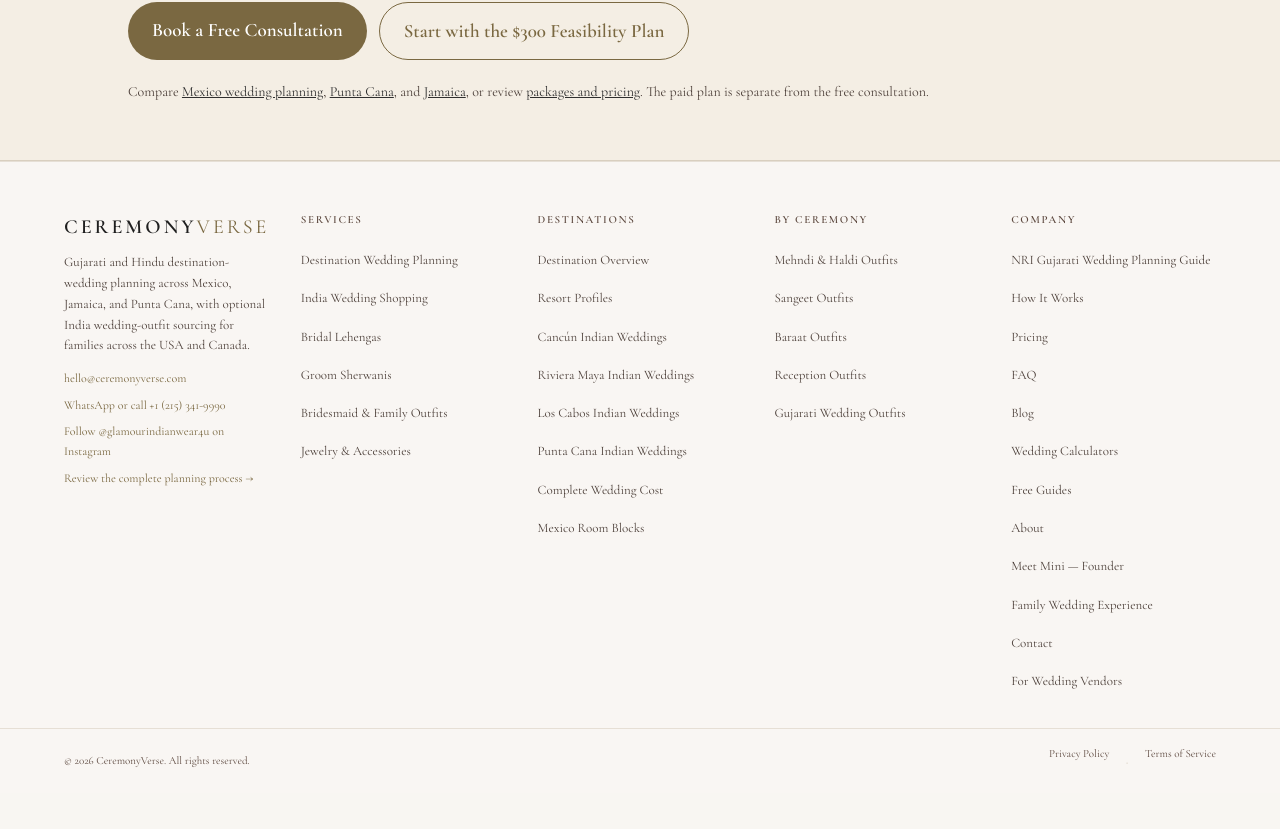
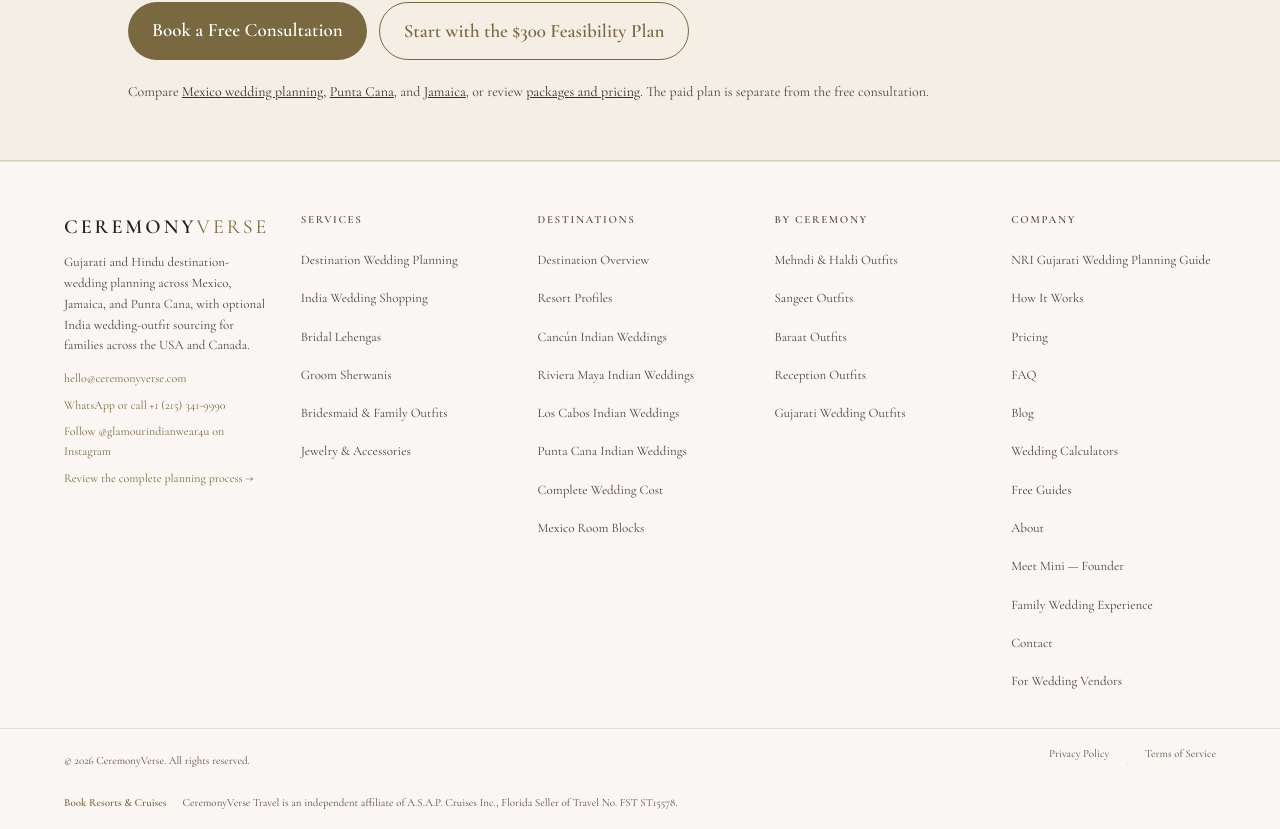
Before and after one commit to leylabernie/v0-ceremony-verse-wedding-concierge, a Next.js app: page /blog/how-to-plan-gujarati-hindu-destination-wedding-mexico in a window 1280 px wide. Shown: the part 6762-7591 px from the top of the page. Before the commit the page ends 7555 px from the top, so only its background shows below. Built offline with nearby package versions, Linux system fonts and the light colour scheme; no server answers.

Commit message:
feat: add booking portal link and disclosure to global footer

```diff
--- a/components/global-footer.tsx
+++ b/components/global-footer.tsx
@@ -157,6 +157,20 @@ export function GlobalFooter() {
             <Link href="/terms/" style={{ fontSize: "11px", color: "#5e4a40", textDecoration: "none" }}>Terms of Service</Link>
           </div>
         </div>
+        {/* Booking portal + host-agency disclosure (see agents.md disclosure rule) */}
+        <div style={{ maxWidth: "1200px", margin: "0 auto", padding: "0 24px 16px", display: "flex", flexWrap: "wrap", alignItems: "baseline", gap: "6px 16px" }}>
+          <a
+            href="https://ceremonyversetravel.com"
+            target="_blank"
+            rel="noopener noreferrer"
+            style={{ fontSize: "11px", fontWeight: 600, color: "#7a6841", textDecoration: "none" }}
+          >
+            Book Resorts & Cruises
+          </a>
+          <p style={{ fontSize: "11px", color: "#5e4a40", margin: 0 }}>
+            CeremonyVerse Travel is an independent affiliate of A.S.A.P. Cruises Inc., Florida Seller of Travel No. FST ST15578.
+          </p>
+        </div>
       </div>
     </footer>
   );
```
